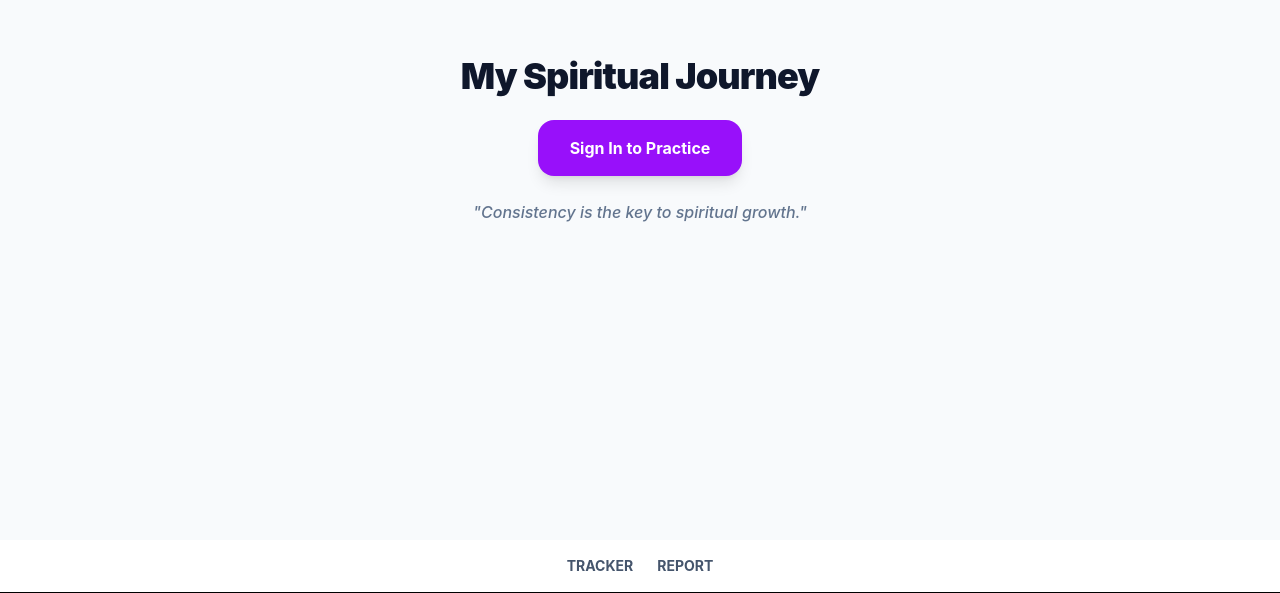
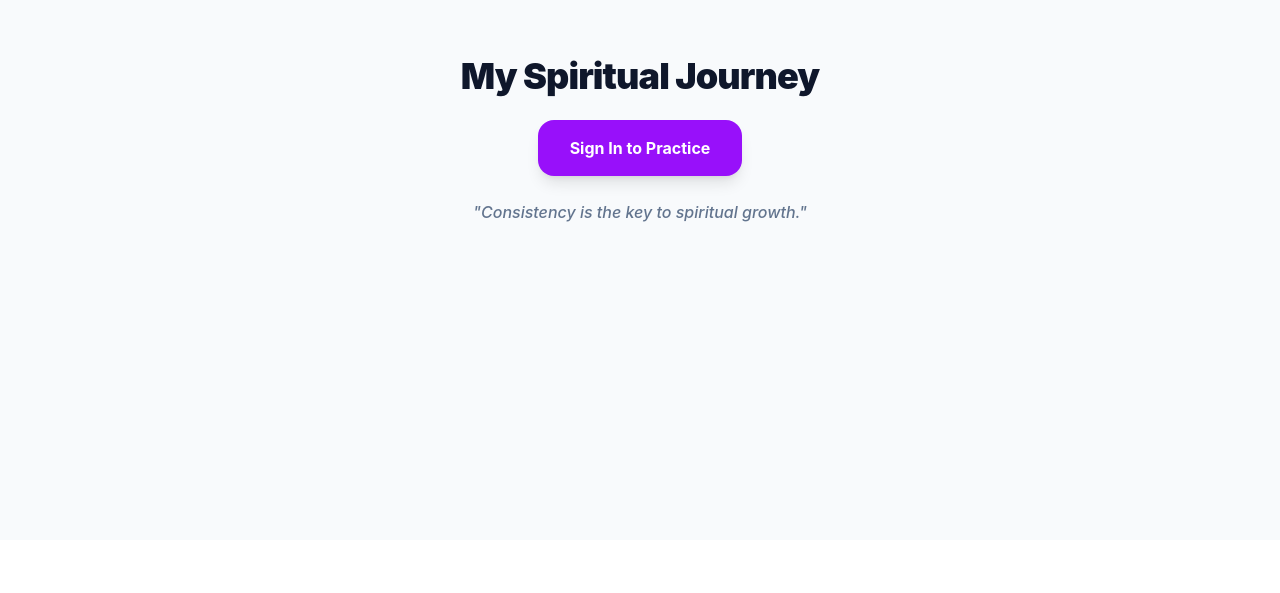
Before and after one commit to sathishkumar130685-ux/spiritual-tracker, a Next.js app: page / in a window 1280 px wide. Shown: the part 260-853 px from the top of the page. After the commit the page ends 800 px from the top, so only its background shows below. Built offline with nearby package versions, Linux system fonts and the light colour scheme.

Commit message:
fix: correct font-awesome icon name and dependencies

```diff
--- a/app/layout.tsx
+++ b/app/layout.tsx
@@ -1,24 +1,38 @@
 import './globals.css';
-import { Inter } from 'next/font-awesome'; // Or just skip font for now
+// Replace the red-lined 'next/font-awesome' with this:
+import { FontAwesomeIcon } from '@fortawesome/react-fontawesome';
+// Change 'faHandsPrays' to 'faHandsPraying'
+import { faHandsPraying, faOm, faCircleCheck } from '@fortawesome/free-solid-svg-icons';
+
+// In your component:
+<FontAwesomeIcon icon={faHandsPraying} className="text-purple-600" />
 // 1. Move themeColor here
-export const viewport = {
-  themeColor: '#7c3aed',
-  width: 'device-width',
+
+
+
+import type { Metadata, Viewport } from "next";
+
+export const viewport: Viewport = {
+  themeColor: "#7c3aed", // Your PranaTrack Purple
+  width: "device-width",
   initialScale: 1,
+  maximumScale: 1,
+  userScalable: false,
 };
 
-// 2. Keep the rest here
-export const metadata = {
+export const metadata: Metadata = {
   title: "PranaTrack",
-  description: "Sathish's Spiritual Tracker",
+  description: "Sathish Kumar - Spiritual Tracker",
   manifest: "/manifest.json",
   appleWebApp: {
     capable: true,
     statusBarStyle: "default",
     title: "PranaTrack",
   },
+  formatDetection: {
+    telephone: false,
+  },
 };
-
 
 export default function RootLayout({
   children,
@@ -27,13 +41,12 @@ export default function RootLayout({
 }) {
   return (
     <html lang="en">
-      <body>
-        <main>{children}</main>
-        <nav className="p-4 bg-white border-b flex justify-center space-x-6 text-sm font-bold">
-            <a href="/tracker" className="text-slate-600 hover:text-purple-600">TRACKER</a>
-            <a href="/report" className="text-slate-600 hover:text-purple-600">REPORT</a>
-        </nav>
-      </body>
+      <head>
+        {/* Force the standalone mode for older browsers */}
+        <meta name="mobile-web-app-capable" content="yes" />
+        <meta name="apple-mobile-web-app-capable" content="yes" />
+      </head>
+      <body>{children}</body>
     </html>
   );
 }
--- a/package.json
+++ b/package.json
@@ -9,6 +9,9 @@
     "lint": "next lint"
   },
   "dependencies": {
+    "@fortawesome/fontawesome-svg-core": "^7.2.0",
+    "@fortawesome/free-solid-svg-icons": "^7.2.0",
+    "@fortawesome/react-fontawesome": "^3.3.0",
     "@supabase/supabase-js": "^2.48.0",
     "@tailwindcss/postcss": "^4.2.2",
     "lucide-react": "^0.577.0",
```
Also changed, not shown: 1 other file (tests, documents, lock files or other folders).
